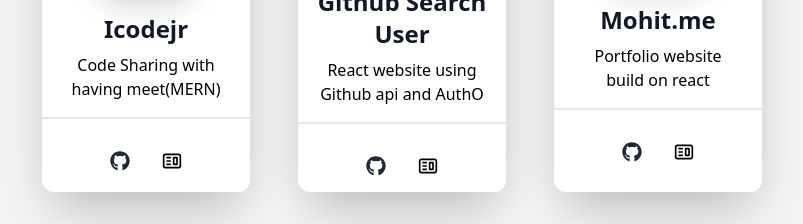
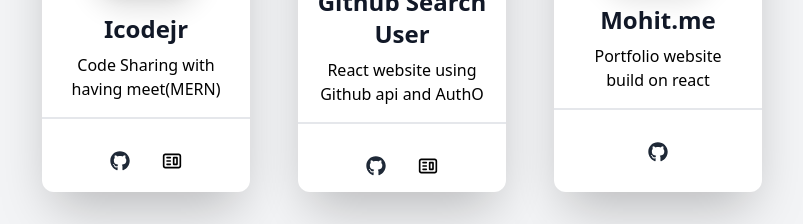
Before and after one commit to mohitchandak/mohit.me, a React (Create React App) app: page / in a window 1280 px wide. Shown: the part 1660-1884 px from the top of the page, without its empty margins (238-1041 px from the left). Built offline with nearby package versions, Linux system fonts and the light colour scheme.

Commit message:
Update Project.js

```diff
--- a/src/components/Project.js
+++ b/src/components/Project.js
@@ -79,10 +79,6 @@
                     <FaGithub />
                     <span class="sr-only">Github</span>
                   </a>
-                  <a target="_blank" rel="noreferrer"className="text-xl m-1 p-1 sm:m-2 sm:p-2 text-teal-500 hover:bg-black rounded-full hover:text-white transition-colors duration-300" href="https://mohitchandak.me/">
-                    <CgWebsite />
-                    <span class="sr-only">Live Demo</span>
-                  </a>
                  </div>
        </div>
        </div>
```
